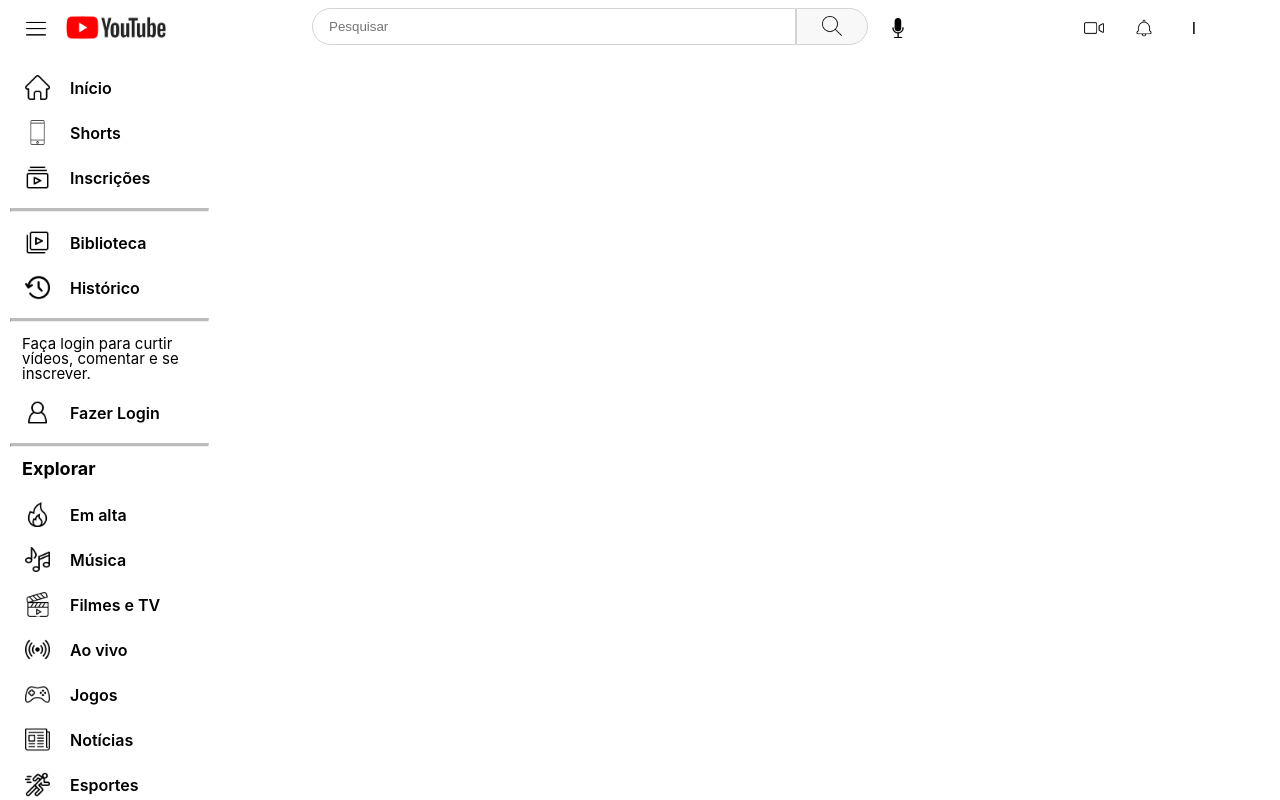
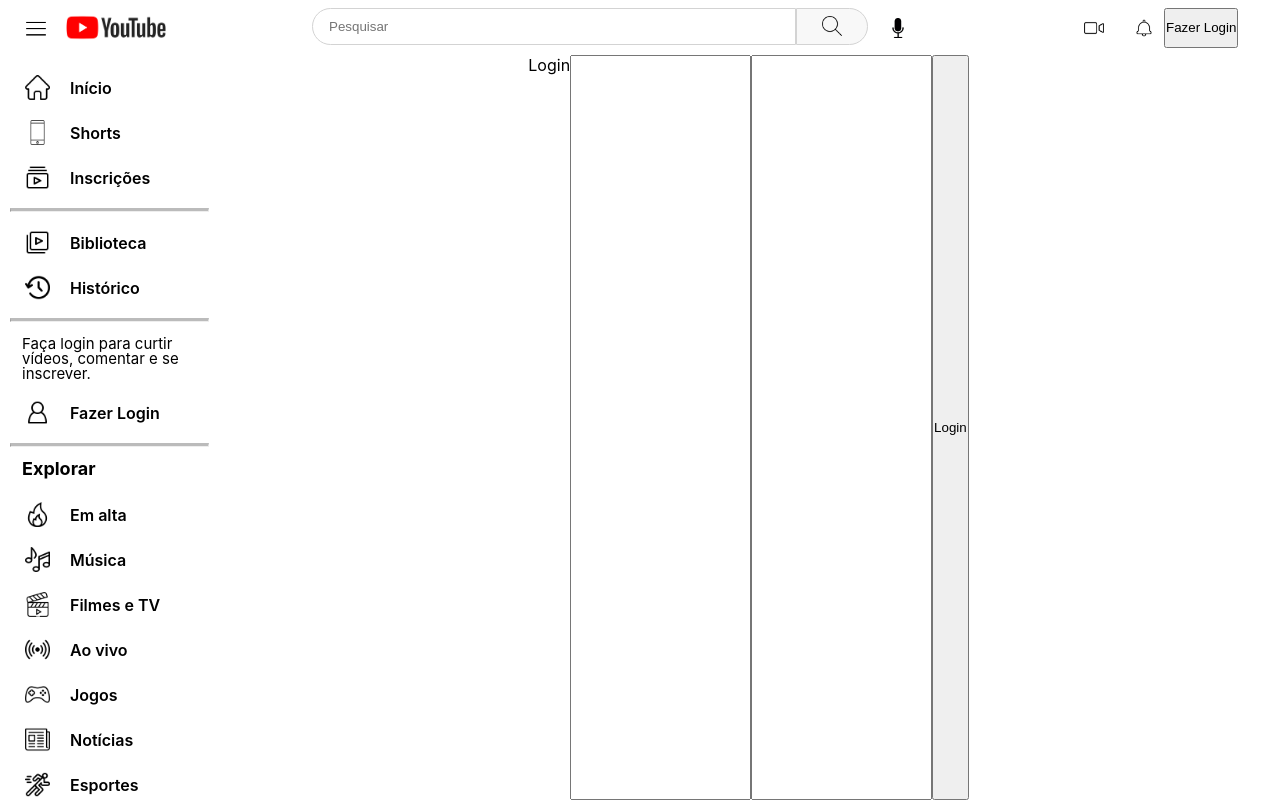
Before and after one commit to igor-psds/projeto_youtube, a React (Create React App) app: page /login in a window 1280 px wide. Built offline with nearby package versions, Linux system fonts and the light colour scheme; no server answers; the HTML template or start-up script is replaced by a standard one.

Commit message:
Subindo a aula 8 do modulo 14

```diff
--- a/package.json
+++ b/package.json
@@ -8,6 +8,7 @@
     "@testing-library/react": "^13.4.0",
     "@testing-library/user-event": "^13.5.0",
     "@types/styled-components": "^5.1.26",
+    "axios": "^1.3.4",
     "D": "^1.0.0",
     "react": "^18.2.0",
     "react-dom": "^18.2.0",
--- a/src/App.js
+++ b/src/App.js
@@ -7,11 +7,14 @@
 import History from './pages/history/history';
 import { RoutesContainer } from './components/routesContainer/routesContainer';
 import { GlobalMenuContext } from './contexts/menuContext';
+import { UserStorage } from './contexts/userContext';
+import Login from './pages/login/login';
 
 function App() {
   const [openMenu, setOpenMenu] = useState(true)
 
   return (
+    <UserStorage>
       <BrowserRouter>
         <div className="App">
           <GlobalMenuContext.Provider value={{openMenu, setOpenMenu}}>
@@ -23,12 +26,14 @@
                   <Route path='/' element={<Home openMenu={openMenu} />} />
                   <Route path='/library' element={<Library />} />
                   <Route path='/history' element={<History />} />
+                  <Route path='/login' element={<Login />} />
                 </Routes>
               </RoutesContainer>
             </div>
           </GlobalMenuContext.Provider>
         </div>
       </BrowserRouter>
+    </UserStorage>
   );
 }
 
--- /dev/null
+++ b/src/api.ts
@@ -0,0 +1,11 @@
+import axios from 'axios';
+
+const api = axios.create({
+    baseURL: 'http://localhost:4000',
+    headers: {
+        'Access-Control-Allow-Origin': '*',
+        'Content-Type': 'application/json'
+    }
+})
+
+export default api;
--- a/src/components/header/header.tsx
+++ b/src/components/header/header.tsx
@@ -1,3 +1,4 @@
+import { useContext } from 'react';
 import {
     Container,
     LogoContainer,
@@ -16,9 +17,14 @@
 import VideoIcon from '../../assets/camera_yt_project.png';
 import NotificationIcon from '../../assets/sino_yt_project.png';
 import { useGlobalMenuContext } from "../../contexts/menuContext";
+import { useNavigate } from "react-router-dom";
+import { UserContext } from "../../contexts/userContext";
 
 function Header(){
-    const { openMenu, setOpenMenu } = useGlobalMenuContext()
+    const { login } = useContext(UserContext);
+
+    const { openMenu, setOpenMenu } = useGlobalMenuContext();
+    const navigate = useNavigate();
 
     return (
         <Container>
@@ -52,9 +58,14 @@
                 <ButtonContainer margin='0 0 0 10px' >
                     <ButtonIcon alt="" src={NotificationIcon} />
                 </ButtonContainer>
-                <ButtonContainer margin='0 0 0 10px' >
-                    I
-                </ButtonContainer>
+
+                {login?
+                    <ButtonContainer margin='0 0 0 10px' >
+                        I
+                    </ButtonContainer>
+                :
+                    <button onClick={() => navigate('/login')} >Fazer Login</button>
+                }
             </HeaderButton>
 
 
--- a/src/components/menu/menu.tsx
+++ b/src/components/menu/menu.tsx
@@ -40,7 +40,7 @@
     {name: 'Biblioteca', link: '/library', src: LibraryIcon},
     {name: 'Histórico', link: '/history', src: HistoryIcon}
 ];
-const items3 = [{name: 'Fazer Login', link: '/sign_in', src: LoginIcon}];
+const items3 = [{name: 'Fazer Login', link: '/sign-in', src: LoginIcon}];
 const items4 = [
     {name: 'Em alta', link: '/trending', src: TrendingIcon},
     {name: 'Música', link: '/music', src: MusicIcon},
@@ -61,9 +61,9 @@
 ];
 const items7 = [
     {name: 'Configurações', link: '/library', src: SettingsIcon},
-    {name: 'Histórico de denúncia', link: '/history', src: ReportIcon},
-    {name: 'Ajuda', link: '/history', src: HelpIcon},
-    {name: 'Enviar feedback', link: '/history', src: FeedbackIcon}
+    {name: 'Histórico de denúncia', link: '/reporthistory', src: ReportIcon},
+    {name: 'Ajuda', link: '/help', src: HelpIcon},
+    {name: 'Enviar feedback', link: '/feedback', src: FeedbackIcon}
 ];
 
 interface IProps {
--- /dev/null
+++ b/src/contexts/userContext.tsx
@@ -0,0 +1,44 @@
+import { createContext, useEffect, useState} from 'react';
+import api from '../api';
+
+export const UserContext = createContext({} as any);
+
+export const UserStorage = ({ children }: any) => {
+    const [login, setLogin] = useState(false);
+    const [user, setUser] = useState({});
+    const [token, setToken] = useState(localStorage.getItem('token') as string);
+
+    const getUser = (token: string) => {
+        api.get('/user/get-user', {headers:{Authorization: token}}).then(({ data }) => {
+            setUser(data.user);
+            setLogin(true);
+        }).catch((error) => {
+            console.log('Usuário não autorizado', error)
+        })
+    }
+
+    useEffect(() => {
+        getUser(token);
+    }, [token])
+
+    const handleLogin = (email: string, password: string) => {
+        api.post('/user/sign-in', {email, password}).then(({ data }) => {
+            setLogin(true);
+            localStorage.setItem('token', data.token);
+            setToken(data.token);
+            getUser(data.token);
+        }).catch ((error) => {
+            console.log('Log-in no possible', error);
+        })
+    }
+
+    return (
+        <UserContext.Provider value={{
+            login,
+            user,
+            handleLogin
+        }}>
+            {children}
+        </UserContext.Provider>
+    )
+}
--- a/src/pages/home/styles.ts
+++ b/src/pages/home/styles.ts
@@ -59,7 +59,7 @@
     background-color: #f4f4f4;
 
     :hover {
-        background-color: #f1f1f1;
+        background-color: #f0f0f0;
     }
 `;
 
--- /dev/null
+++ b/src/pages/login/login.tsx
@@ -0,0 +1,19 @@
+import { useState, useContext } from 'react';
+import { UserContext } from '../../contexts/userContext';
+function Login(){
+    const { handleLogin } = useContext(UserContext)
+
+    const [email, setEmail] = useState('');
+    const [password, setPassword] = useState('');
+
+    return (
+        <>
+            <div>Login</div>
+            <input type='email' value={email} onChange={(e) => setEmail(e.target.value)} />
+            <input type='password' value={password} onChange={(e) => setPassword(e.target.value)} />
+            <button onClick={() => handleLogin(email, password)} >Login</button>
+        </>
+    )
+}
+
+export default Login;
```
Also changed, not shown: 1 other file (tests, documents, lock files or other folders). Lines whose indentation alone changed are shown as unchanged.
